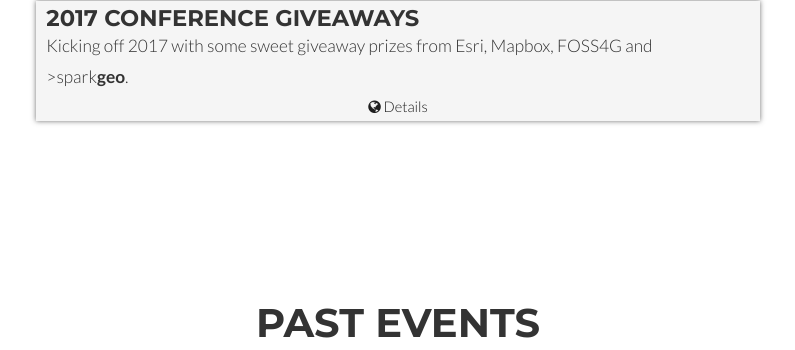
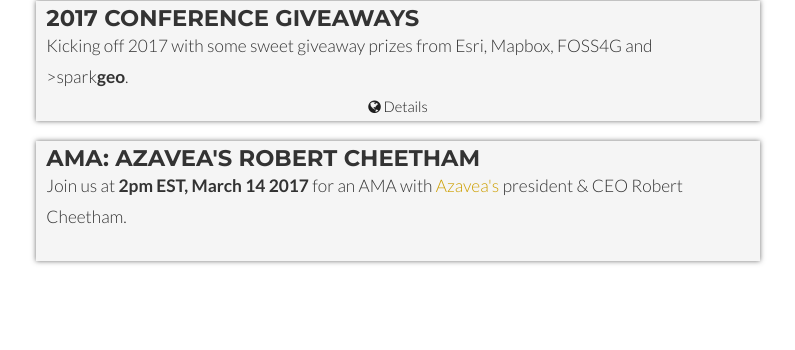
Before and after one commit to TheSpatialCommunity/TheSpatialCommunity.github.io, a website: page index.html in a window 1280 px wide. Shown: the part 2144-2494 px from the top of the page, without its empty margins (242-1037 px from the left). Drawn offline with nearby package versions, Linux system fonts and the light colour scheme; a web font is replaced by a local one.

Commit message:
Add upcoming Azavea AMA

```diff
--- a/index.html
+++ b/index.html
@@ -211,6 +211,17 @@
 
                                     <li style="width:50%;"><a href="/giveaways.html#giveaway_details"><span class="fa fa-globe"></span> Details</a></li>
                                </ul>
+                            </div>
+                        </li>
+
+                        <li>
+                            <div class="info">
+                                <h2 class="title">AMA: Azavea's Robert Cheetham</h2>
+                                <p class="desc">
+                                Join us at <strong>2pm EST, March 14
+                                    2017</strong> for an AMA with <a
+                                   href="https://www.azavea.com/">Azavea's</a>
+                                president &amp; CEO Robert Cheetham. </p>
                             </div>
                         </li>
                     </ul>
```
